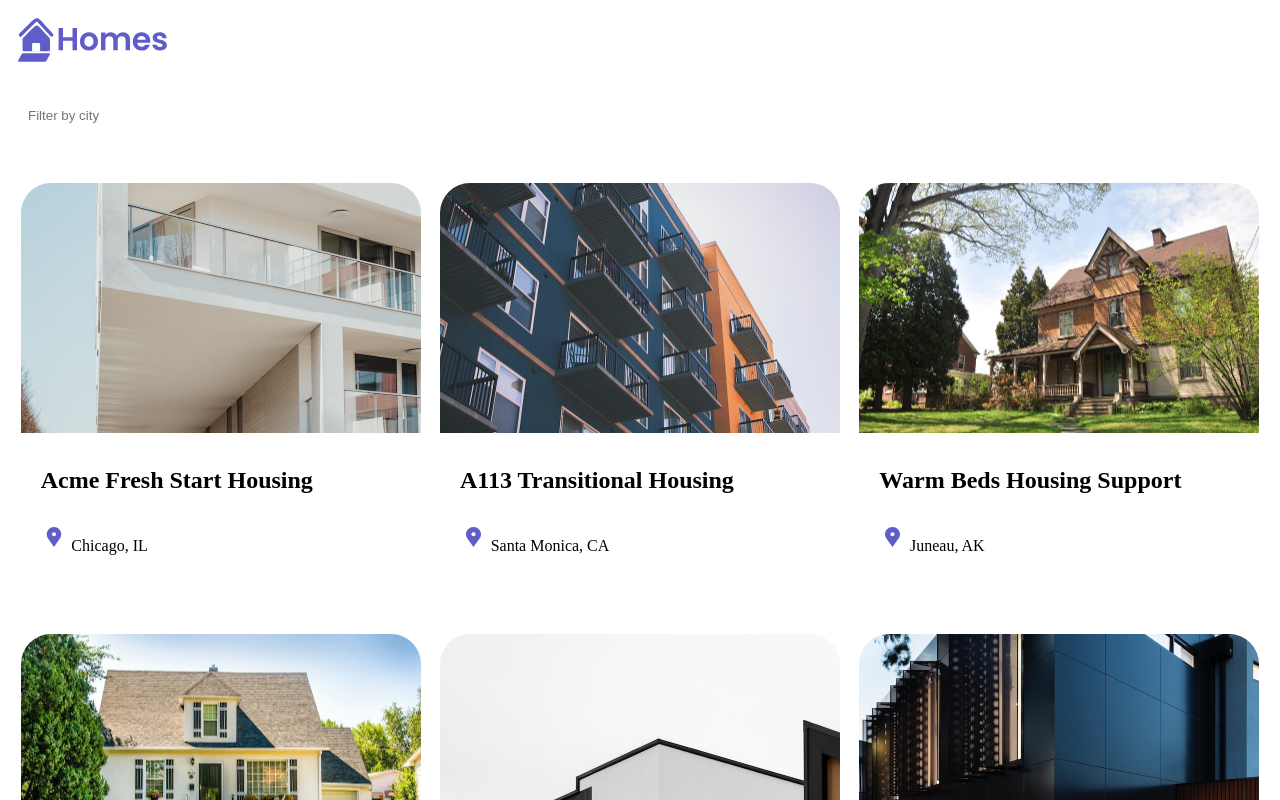
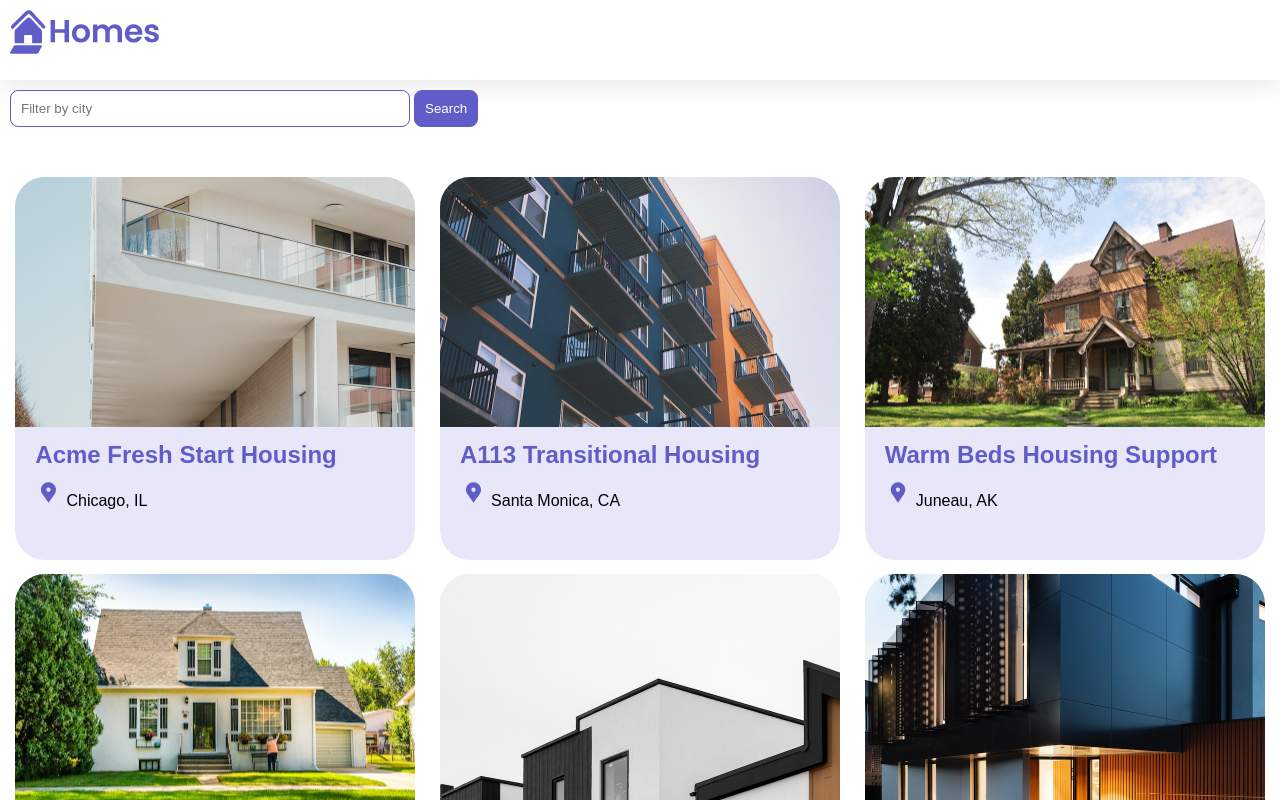
Before and after one commit to JoaoLlucas2/Angular-Study_First-Steps, an Angular app: page / in a window 1280 px wide. Shown: the top 800 px of the page. Built offline with nearby package versions, Linux system fonts and the light colour scheme.

Commit message:
add styles to 'style.css'

```diff
--- a/src/styles.css
+++ b/src/styles.css
@@ -1 +1,23 @@
 /* You can add global styles to this file, and also import other style files */
+* {
+    margin: 0;
+    padding: 0;
+  }
+
+  body {
+    font-family: 'Be Vietnam Pro', sans-serif;
+  }
+  :root {
+    --primary-color: #605DC8;
+    --secondary-color: #8B89E6;
+    --accent-color: #e8e7fa;
+    --shadow-color: #E8E8E8;
+  }
+
+  button.primary {
+    padding: 10px;
+    border: solid 1px var(--primary-color);
+    background: var(--primary-color);
+    color: white;
+    border-radius: 8px;
+  }
```
